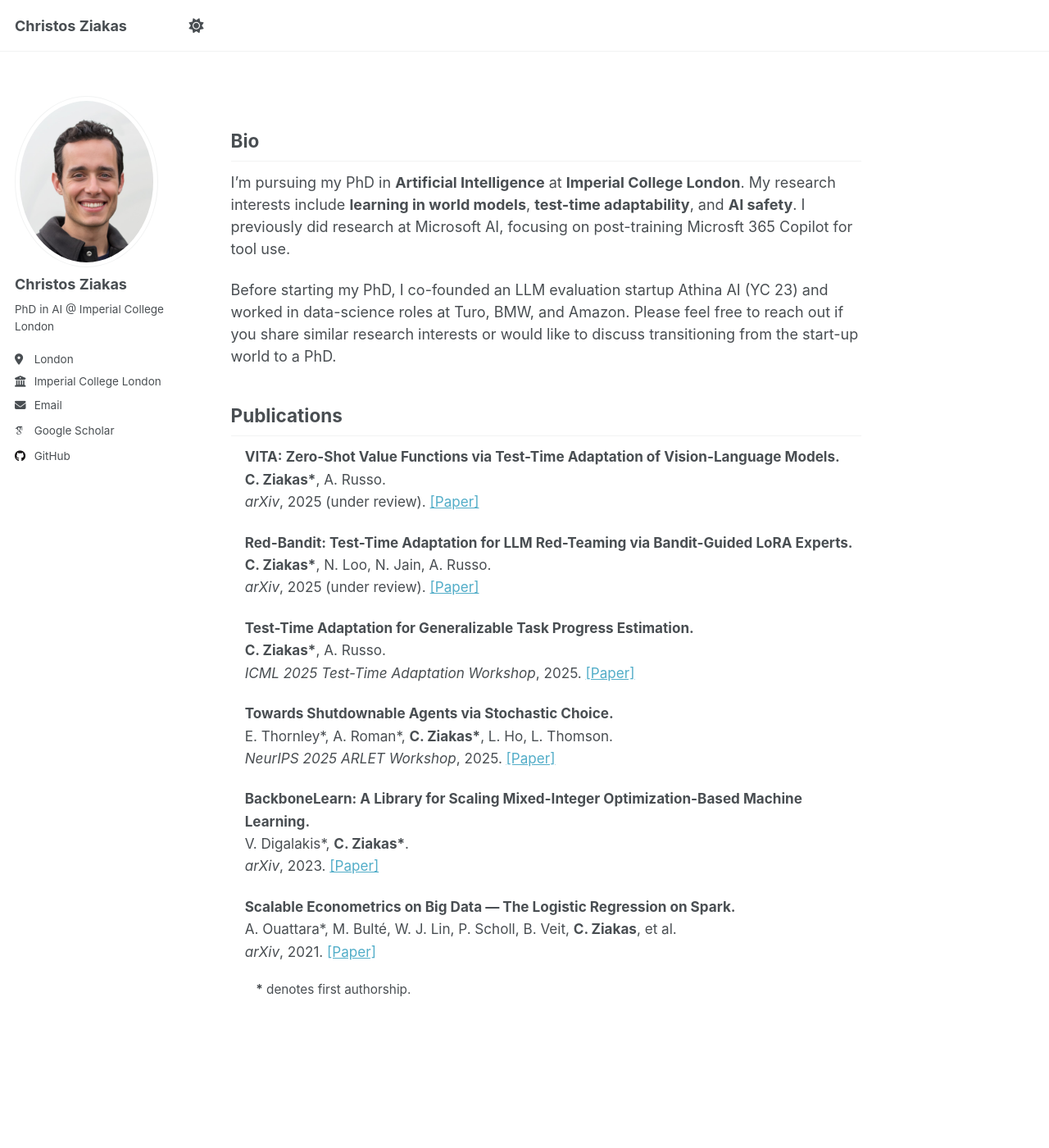
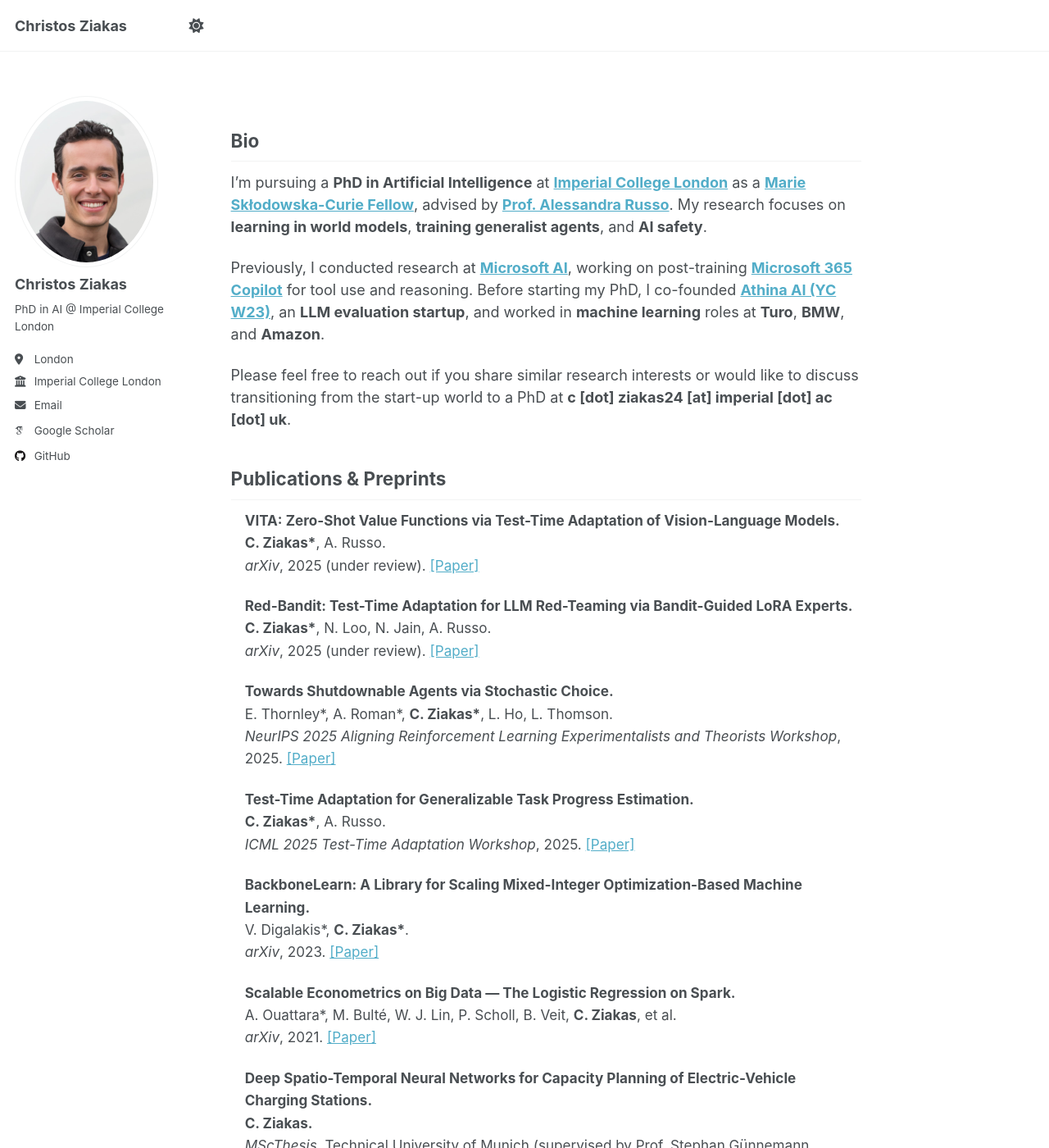
Before and after one commit to chziakas/chziakas.github.io, a Jekyll site: the page built from _pages/about.md, in a window 1280 px wide and 1400 px high. Shown: the whole window at 82% size. Built offline with Jekyll 4.4.1, drawn with Linux system fonts in a browser that asks for light colours; some web fonts are replaced; a script that is not in the unit is left out; some of the changed text lies outside the part shown.

Commit message:
feat: add

```diff
--- a/_pages/about.md
+++ b/_pages/about.md
@@ -9,14 +9,16 @@ redirect_from:
 
 ## Bio
 
-I'm  pursuing my PhD in **Artificial Intelligence** at **Imperial College London**. My research interests include **learning in world models**, **test-time adaptability**, and **AI safety**.  I previously did research at Microsoft AI, focusing on post-training Microsft 365 Copilot for tool use.
+I’m pursuing a **PhD in Artificial Intelligence** at [**Imperial College London**](https://www.imperial.ac.uk/) as a [**Marie Skłodowska-Curie Fellow**](https://marie-sklodowska-curie-actions.ec.europa.eu/), advised by [**Prof. Alessandra Russo**](https://www.doc.ic.ac.uk/~acr/). My research focuses on **learning in world models**, **training generalist agents**, and **AI safety**.
 
-Before starting my PhD, I co-founded an LLM evaluation startup Athina AI (YC 23) and worked in data-science roles at Turo, BMW, and Amazon. Please feel free to reach out if you share similar research interests or would like to discuss transitioning from the start-up world to a PhD.
+Previously, I conducted research at [**Microsoft AI**](https://www.microsoft.com/en-us/ai), working on post-training [**Microsoft 365 Copilot**](https://www.microsoft.com/en-us/microsoft-365/copilot) for tool use and reasoning. Before starting my PhD, I co-founded [**Athina AI (YC W23)**](https://www.athina.ai/), an **LLM evaluation startup**, and worked in **machine learning** roles at **Turo**, **BMW**, and **Amazon**.
+
+Please feel free to reach out if you share similar research interests or would like to discuss transitioning from the start-up world to a PhD at **c [dot] ziakas24 [at] imperial [dot] ac [dot] uk**.
 
 
 
 
-<h2>Publications</h2>
+<h2>Publications & Preprints </h2>
 
 <div style="font-size:0.95em; line-height:1.6; margin-left:1em;">
 
@@ -33,16 +35,17 @@ Before starting my PhD, I co-founded an LLM evaluation startup Athina AI (YC 23)
 </p>
 
 <p>
+<b>Towards Shutdownable Agents via Stochastic Choice.</b><br>
+E. Thornley*, A. Roman*, <b>C. Ziakas*</b>, L. Ho, L. Thomson.<br>
+<i>NeurIPS 2025 Aligning Reinforcement Learning Experimentalists and Theorists Workshop</i>, 2025. <a href="https://arxiv.org/abs/2407.00805">[Paper]</a>
+</p>
+
+<p>
 <b>Test-Time Adaptation for Generalizable Task Progress Estimation.</b><br>
 <b>C. Ziakas*</b>, A. Russo.<br>
 <i>ICML 2025 Test-Time Adaptation Workshop</i>, 2025. <a href="https://arxiv.org/abs/2506.10085v1">[Paper]</a>
 </p>
 
-<p>
-<b>Towards Shutdownable Agents via Stochastic Choice.</b><br>
-E. Thornley*, A. Roman*, <b>C. Ziakas*</b>, L. Ho, L. Thomson.<br>
-<i>NeurIPS 2025 ARLET Workshop</i>, 2025. <a href="https://arxiv.org/abs/2407.00805">[Paper]</a>
-</p>
 
 <p>
 <b>BackboneLearn: A Library for Scaling Mixed-Integer Optimization-Based Machine Learning.</b><br>
@@ -56,6 +59,20 @@ A. Ouattara*, M. Bulté, W. J. Lin, P. Scholl, B. Veit, <b>C. Ziakas</b>, et al.
 <i>arXiv</i>, 2021. <a href="https://arxiv.org/abs/2106.10341">[Paper]</a>
 </p>
 
+<p>
+<b>Deep Spatio-Temporal Neural Networks for Capacity Planning of Electric-Vehicle Charging Stations.</b><br>
+<b>C. Ziakas.</b><br>
+<i>MScThesis</i>, Technical University of Munich (supervised by Prof. Stephan Günnemann, hosted by BMW), 2021.
+</p>
+
+<p>
+<b>Implementation of Decision Trees for Data Streams on Spark.</b><br>
+<b>C. Ziakas.</b><br>
+<i>Diploma Thesis</i>, Technical University of Crete (supervised by Prof. Minos Garofalakis), 2018.
+<a href="http://purl.tuc.gr/dl/dias/E1E86B11-FFC0-4334-AE22-A90F29608701">[Paper]</a>
+</p>
+
+
 </div>
 
 <p style="font-size:0.85em; margin-left:2em; margin-top:0.5rem;">
```
Also changed, not shown: _publications/2018-spark-streaming-trees.md (+2 -3 lines), _publications/2021-tum-thesis.md (added, +9 -0 lines).
